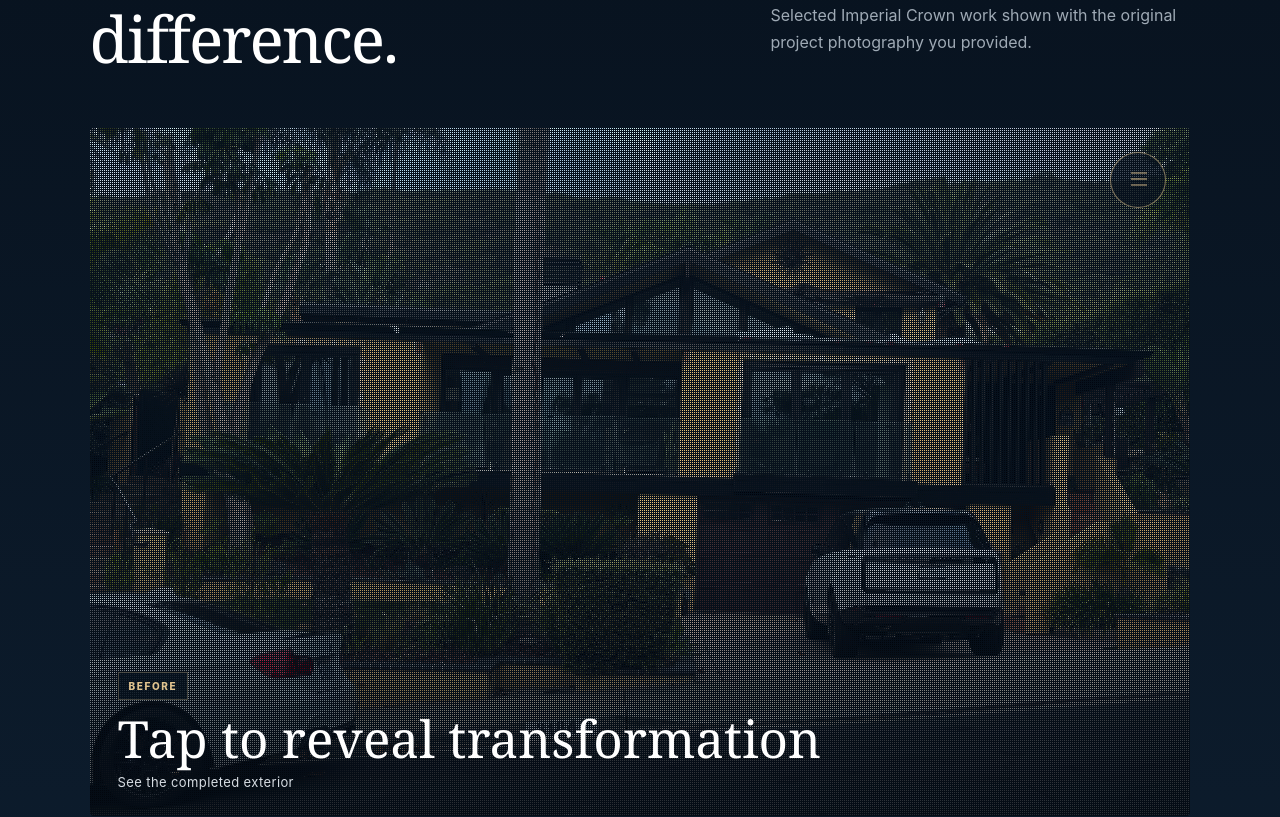
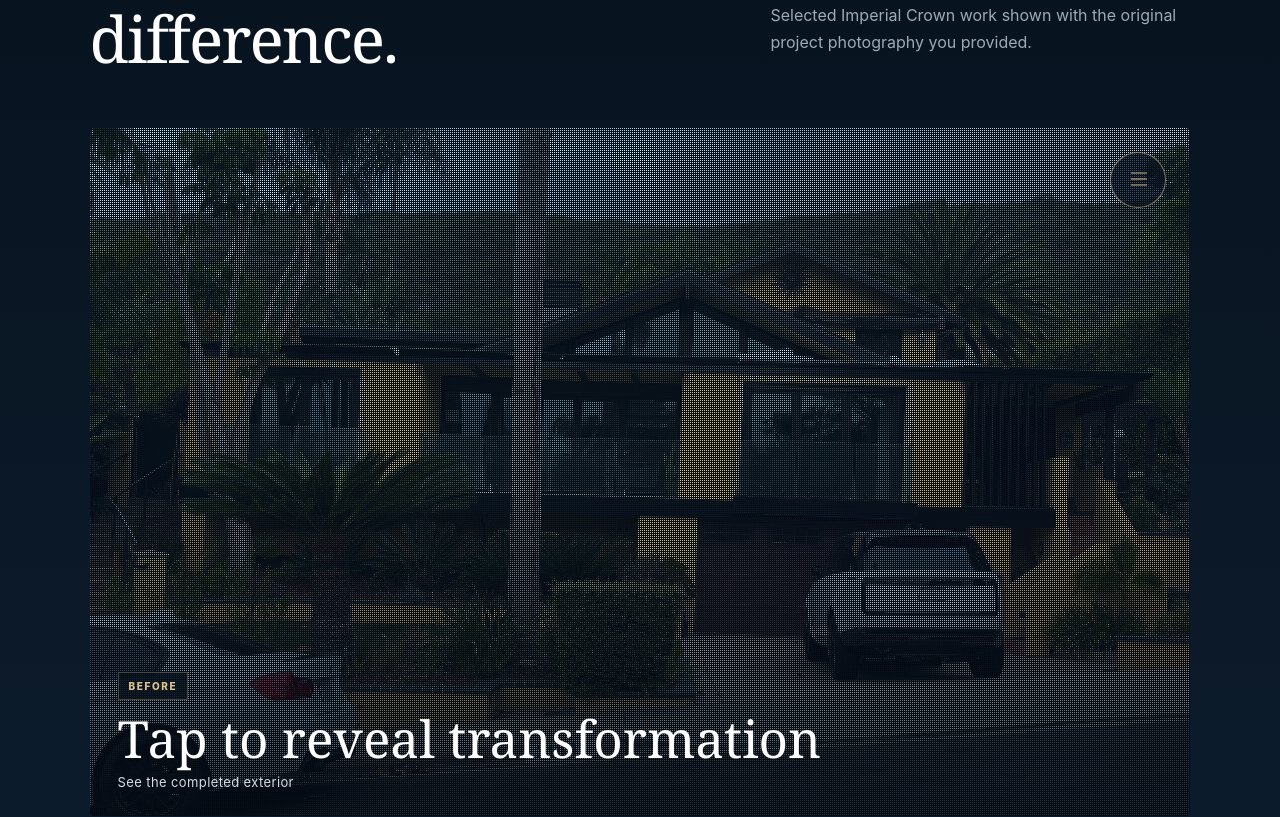
Before and after one commit to typicalsammich/imperial-clp, a Next.js app: page / in a window 1280 px wide. Shown: the part 3100-3917 px from the top of the page. Built offline with nearby package versions, Linux system fonts and the light colour scheme.

Commit message:
Add files via upload

```diff
--- a/app/globals.css
+++ b/app/globals.css
@@ -909,3 +909,21 @@ html{
     -webkit-mask-image:none !important;
   }
 }
+
+
+/* v12 — reframe the featured transformation toward the house */
+.transformation-before{
+  object-position:center 34% !important;
+}
+.transformation-after{
+  object-position:center 28% !important;
+}
+
+@media(max-width:800px){
+  .transformation-before{
+    object-position:center 32% !important;
+  }
+  .transformation-after{
+    object-position:center 24% !important;
+  }
+}
```
